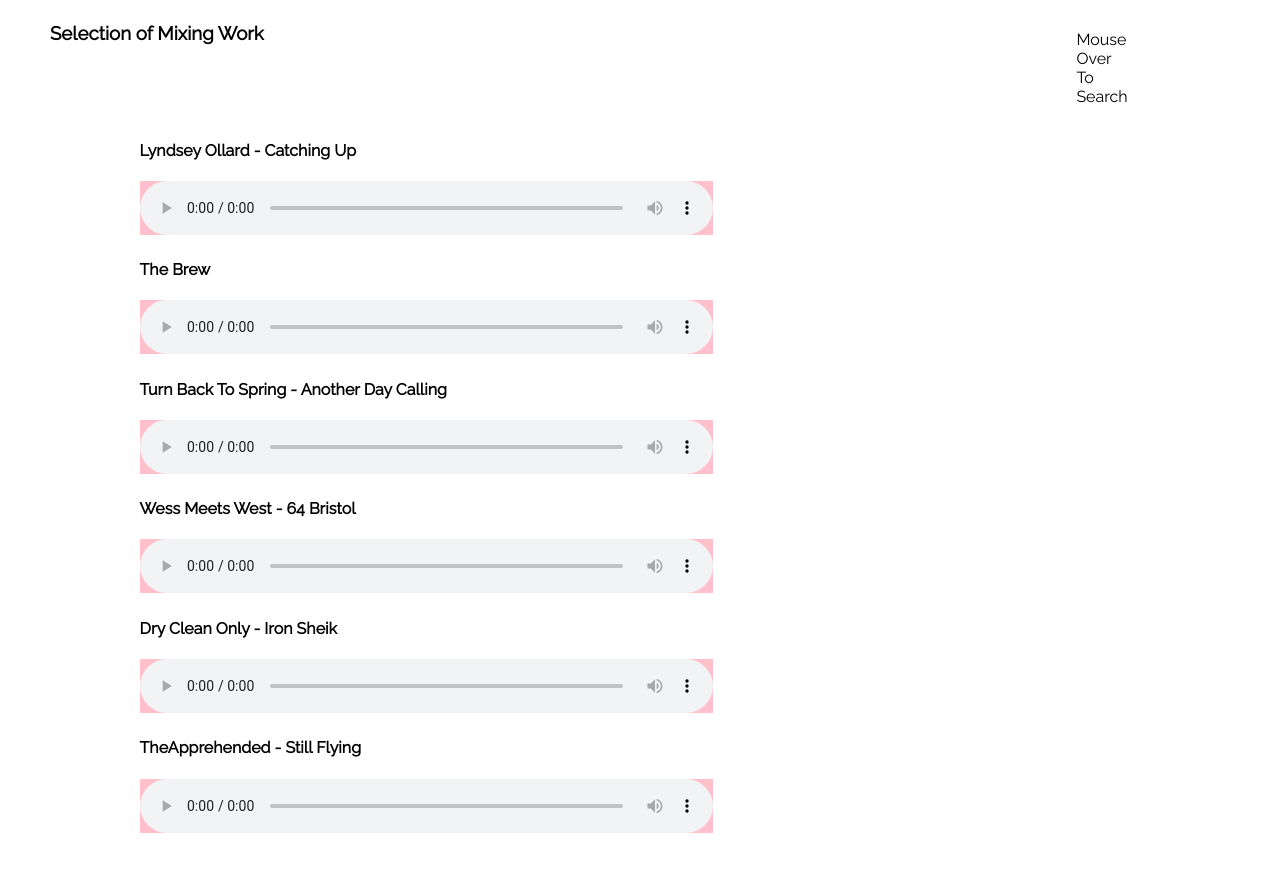
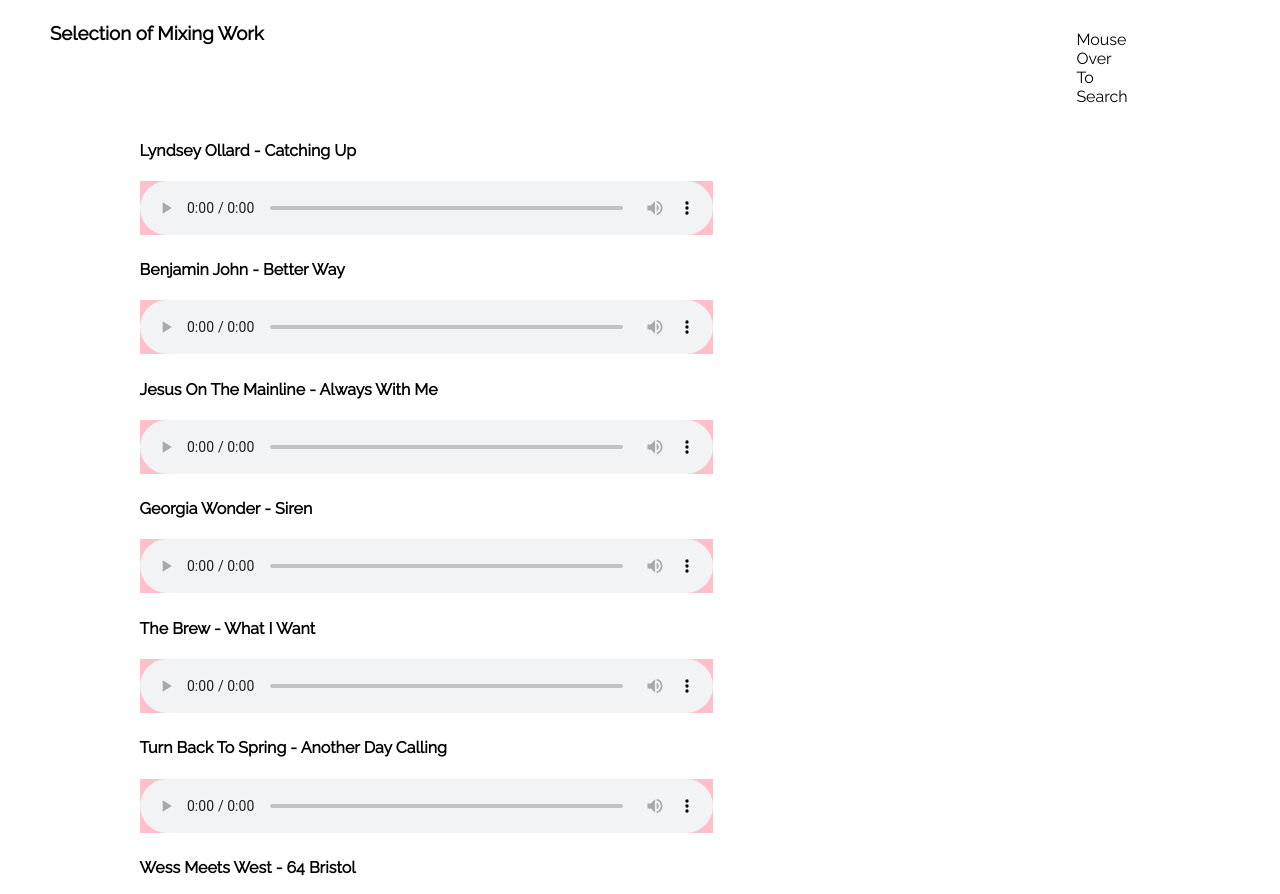
Before and after one commit to ABoyCalledPuK/PortfolioSite, a Jekyll site: the page built from mixing.html, in a window 1280 px wide and 1400 px high, scrolled down 395 px. Shown: the top 894 px of the window. Built offline with Jekyll 4.4.1, drawn with Linux system fonts in a browser that asks for light colours; some of the changed text lies outside the part shown.

Commit message:
added assets

```diff
--- a/mixing.html
+++ b/mixing.html
@@ -35,7 +35,28 @@ layout: default
 	  			</div>
 
 	  			<div class="audioplayer">
-		  			<h4>The Brew</h4>
+					<h4>Benjamin John - Better Way</h4>
+					<audio controls class="audioplayer">
+		  				<source src="./assets/Benjamin_John_Better_Way.wav" type="audio/wav">
+		  			</audio>
+	  			</div>
+
+	  			<div class="audioplayer">
+					<h4>Jesus On The Mainline - Always With Me</h4>
+					<audio controls class="audioplayer">
+		  				<source src="./assets/alwayswithme.wav" type="audio/wav">
+		  			</audio>
+	  			</div>
+
+	  			<div class="audioplayer">
+					<h4>Georgia Wonder - Siren</h4>
+					<audio controls class="audioplayer">
+		  				<source src="./assets/GeorgiaWonder_Siren.wav" type="audio/wav">
+		  			</audio>
+	  			</div>
+
+	  			<div class="audioplayer">
+		  			<h4>The Brew - What I Want</h4>
 		  			<audio controls class="audioplayer">
 		  				<source src="./assets/The Brew.wav" type="audio/wav">
 		  			</audio>
@@ -52,6 +73,13 @@ layout: default
 		  			<h4>Wess Meets West - 64 Bristol</h4>
 					<audio controls class="audioplayer">
 		  				<source src="./assets/WessMeetsWest_64Bristol.wav" type="audio/wav">
+					</audio>
+				</div>
+
+				<div class="audioplayer">
+		  			<h4>We Came As Romans - Broken Statues</h4>
+					<audio controls class="audioplayer">
+		  				<source src="./assets/WeCameAsRomans-BrokenStatues.wav" type="audio/wav">
 					</audio>
 				</div>
 
```
Also changed, not shown: 4 other files.
